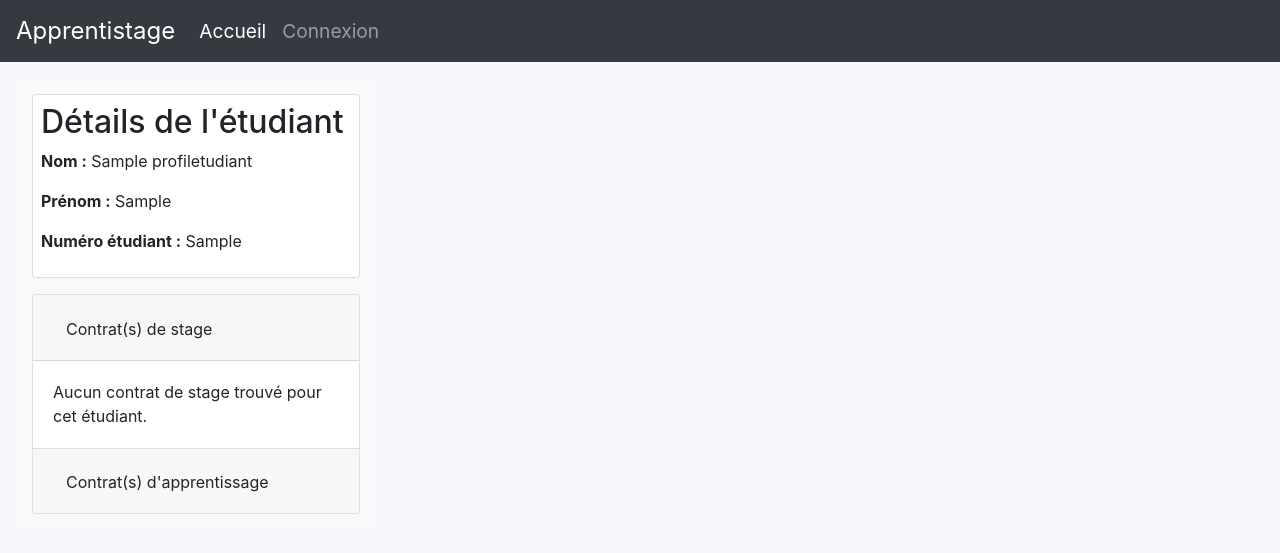
After one commit to VODMANN/ApprentiStage_Django, a Django app: a page that uses ApprentiStageDjango/lesApprentiStage/templates/admin/detailsEtu.html in a window 1280 px wide. The commit adds this page. Shown: the top 553 px of the page. Run offline with Django 4.2, Linux system fonts and the light colour scheme; tables that the repository leaves empty hold one stand-in row (values such as "Sample post"); parts of the project's set-up code (start-up, migrations or seed data) failed here and were passed over; some libraries are stand-ins or nearby versions.

Commit message:
détails étudiants

```diff
--- a/ApprentiStageDjango/lesApprentiStage/models.py
+++ b/ApprentiStageDjango/lesApprentiStage/models.py
@@ -28,6 +28,13 @@ class ProfilEtudiant(models.Model):
 
     def __str__(self):
         return self.utilisateur.username
+
+    def get_etudiant_id_as_int(self):
+        try:
+            return int(self.numEtu)
+        except ValueError:
+            return None
+
 
 class ProfilEnseignant(models.Model):
     utilisateur = models.OneToOneField(Utilisateur, on_delete=models.CASCADE)
--- /dev/null
+++ b/ApprentiStageDjango/lesApprentiStage/templates/admin/detailsEtu.html
@@ -0,0 +1,76 @@
+{% extends "base.html" %}
+{% block content %}
+<div class="row m-3">
+  <div class="col-md-auto d-flex flex-column flex-shrink-0 p-3 bg-light" style="width: 360px;">
+    <div class="col card p-2 mb-3 col-sm-auto">
+      <h2>Détails de l'étudiant</h2>
+      <p><strong>Nom :</strong> {{ etudiant.nomEtu }}</p>
+      <p><strong>Prénom :</strong> {{ etudiant.prenomEtu }}</p>
+      <p><strong>Numéro étudiant :</strong> {{ etudiant.numEtu }}</p>
+      <!-- Ajoutez d'autres détails de l'étudiant ici si nécessaire -->
+    </div>
+    <div class="accordion" id="accordionExample">
+      <div class="card">
+        <div class="card-header" id="headingOne">
+            <h2 class="mb-0">
+                <button class="btn btn" type="button" data-toggle="collapse" data-target="#collapseOne" aria-expanded="true" aria-controls="collapseOne">
+                    Contrat(s) de stage
+                </button>
+            </h2>
+        </div>
+        <div id="collapseOne" class="collapse show" aria-labelledby="headingOne" data-parent="#accordionExample">
+            <div class="card-body">
+                {% if contrats_stage %}
+                    <ul>
+                        {% for contrat in contrats_stage %}
+                            <li>
+                                Type: {{ contrat.type }}<br>
+                                Description: {{ contrat.description }}<br>
+                                État: {{ contrat.etat }}<br>
+                                Période: Du {{ contrat.dateDeb|date:"d/m/Y" }} au {{ contrat.dateFin|date:"d/m/Y" }}<br>
+                                <!-- Affichez d'autres détails du contrat ici si nécessaire -->
+                            </li>
+                        {% endfor %}
+                    </ul>
+                {% else %}
+                    Aucun contrat de stage trouvé pour cet étudiant.
+                {% endif %}
+            </div>
+        </div>
+    </div>
+
+
+      <div class="card">
+        <div class="card-header" id="headingThree">
+          <h2 class="mb-0">
+            <button class="btn btn collapsed" type="button" data-toggle="collapse" data-target="#collapseThree" aria-expanded="false" aria-controls="collapseThree">
+              Contrat(s) d'apprentissage
+            </button>
+          </h2>
+        </div>
+        <div id="collapseThree" class="collapse" aria-labelledby="headingThree" data-parent="#accordionExample">
+          <div class="card-body">
+            {% if contrats_apprentissage %}
+                    <ul>
+                        {% for contrat in contrats_apprentissage %}
+                            <li>
+                                Type: {{ contrat.type }}<br>
+                                Description: {{ contrat.description }}<br>
+                                État: {{ contrat.etat }}<br>
+                                Période: Du {{ contrat.dateDeb|date:"d/m/Y" }} au {{ contrat.dateFin|date:"d/m/Y" }}<br>
+                                <!-- Affichez d'autres détails du contrat ici si nécessaire -->
+                            </li>
+                        {% endfor %}
+                    </ul>
+                {% else %}
+                    Aucun contrat de stage trouvé pour cet étudiant.
+                {% endif %}
+          </div>
+        </div>
+      </div>
+
+    </div>
+  </div>
+</div>
+
+{% endblock %}
--- a/ApprentiStageDjango/lesApprentiStage/urls.py
+++ b/ApprentiStageDjango/lesApprentiStage/urls.py
@@ -16,6 +16,6 @@ urlpatterns=[
   path('ajouter_entreprise/', views.ajouter_entreprise, name='ajouter_entreprise'),
   path('ajouter_theme/', views.ajouter_theme, name='ajouter_theme'),
   path('ajouter_responsable/<int:contrat_id>/', views.ajouter_responsable, name='ajouter_responsable'),
-
+  path('details_etudiant/<str:etudiant_id>/', views.details_etudiant, name='details_etudiant'),
 
 ]
--- a/ApprentiStageDjango/lesApprentiStage/views.py
+++ b/ApprentiStageDjango/lesApprentiStage/views.py
@@ -250,3 +250,15 @@ def ajouter_responsable(request, contrat_id):
         'tuteur_form': tuteur_form
     }
     return render(request, 'pages/ajouter_responsable.html', context)
+
+def details_etudiant(request, etudiant_id):
+    etudiant = get_object_or_404(ProfilEtudiant, numEtu=etudiant_id)
+    contrats_stage = Contrat.objects.filter(etudiant=etudiant, type='stage')
+    contrats_apprentissage = Contrat.objects.filter(etudiant=etudiant, type='apprentissage')
+
+    context = {
+        'etudiant': etudiant,
+        'contrats_stage': contrats_stage,
+        'contrats_apprentissage': contrats_apprentissage,
+    }
+    return render(request, 'admin/detailsEtu.html', context)
```
Also changed, not shown: ApprentiStageDjango/lesApprentiStage/templates/pages/recherche.html (+17 -2 lines), ApprentiStageDjango/lesApprentiStage/templates/pages/results.html (deleted, +0 -73 lines).
